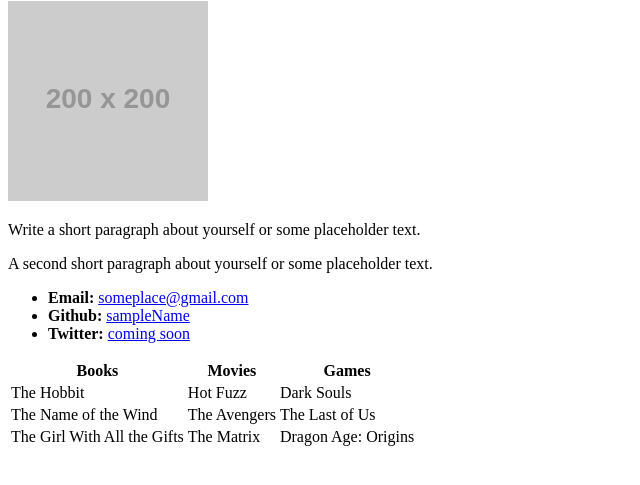
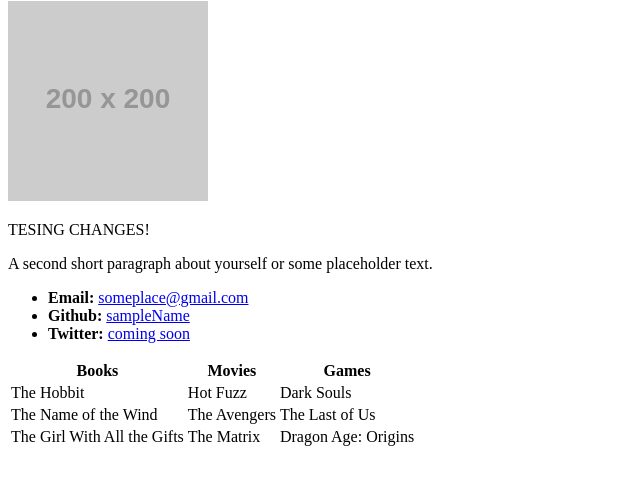
Before and after one commit to dianekvg/WebDesign, a website: page 01_portfolio.html in a window 1280 px wide. Shown: the part 79-564 px from the top of the page, without its empty margins (0-640 px from the left). Drawn offline with Linux system fonts and the light colour scheme; placeholder pictures from the web are drawn by us.

Commit message:
change x3

```diff
--- a/01_portfolio.html
+++ b/01_portfolio.html
@@ -11,7 +11,7 @@
 
   <img src="https://placehold.it/200x200" alt="Diane">
 
-  <p>Write a short paragraph about yourself or some placeholder text.</p>
+  <p>TESING CHANGES!</p>
   <p>A second short paragraph about yourself or some placeholder text.</p>
 
   <ul>
```
